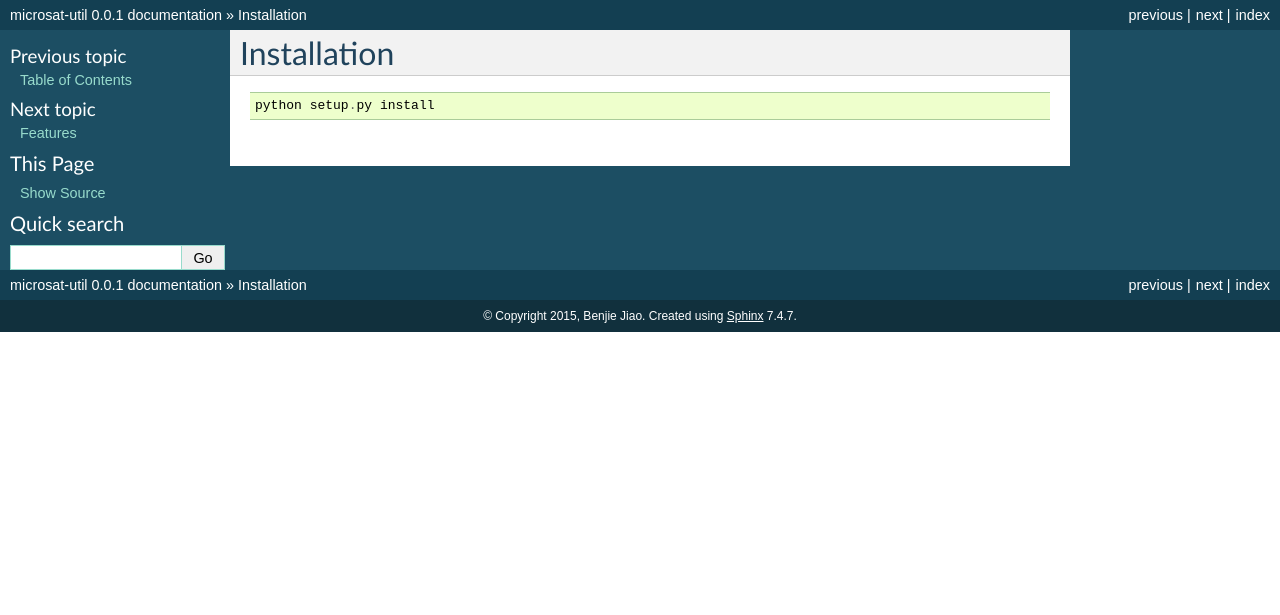
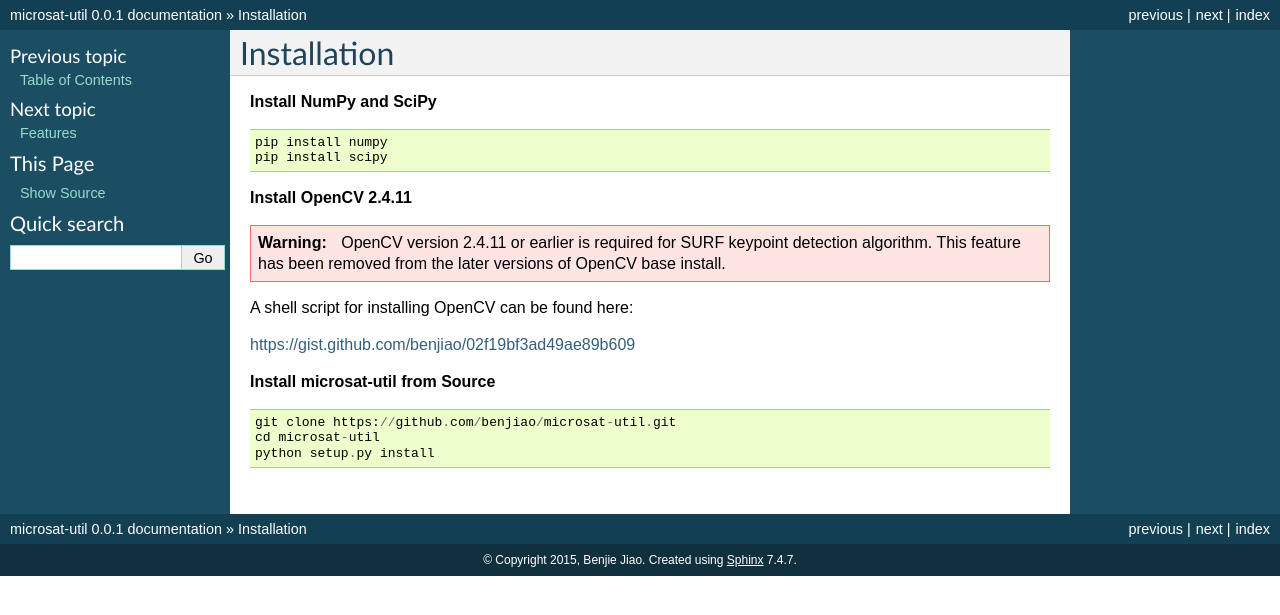
Before and after one commit to benjiao/microsat-util, a Sphinx documentation site: the page built from docs/source/installation.rst, in a window 1280 px wide. Shown: the top 615 px of the page. Built offline with Sphinx 7.4.7, drawn with Linux system fonts in a browser that asks for light colours.

Commit message:
Added details on install guide

```diff
--- a/docs/source/installation.rst
+++ b/docs/source/installation.rst
@@ -1,5 +1,27 @@
 Installation
 ^^^^^^^^^^^^
+
+**Install NumPy and SciPy**
 ::
 
+    pip install numpy
+    pip install scipy
+
+**Install OpenCV 2.4.11**
+
+.. warning::
+
+    OpenCV version 2.4.11 or earlier is required for SURF keypoint detection algorithm. This feature has been removed from the later versions of OpenCV base install.
+
+A shell script for installing OpenCV can be found here:
+
+https://gist.github.com/benjiao/02f19bf3ad49ae89b609
+
+
+**Install microsat-util from Source**
+
+::
+
+    git clone https://github.com/benjiao/microsat-util.git
+    cd microsat-util
     python setup.py install
```
